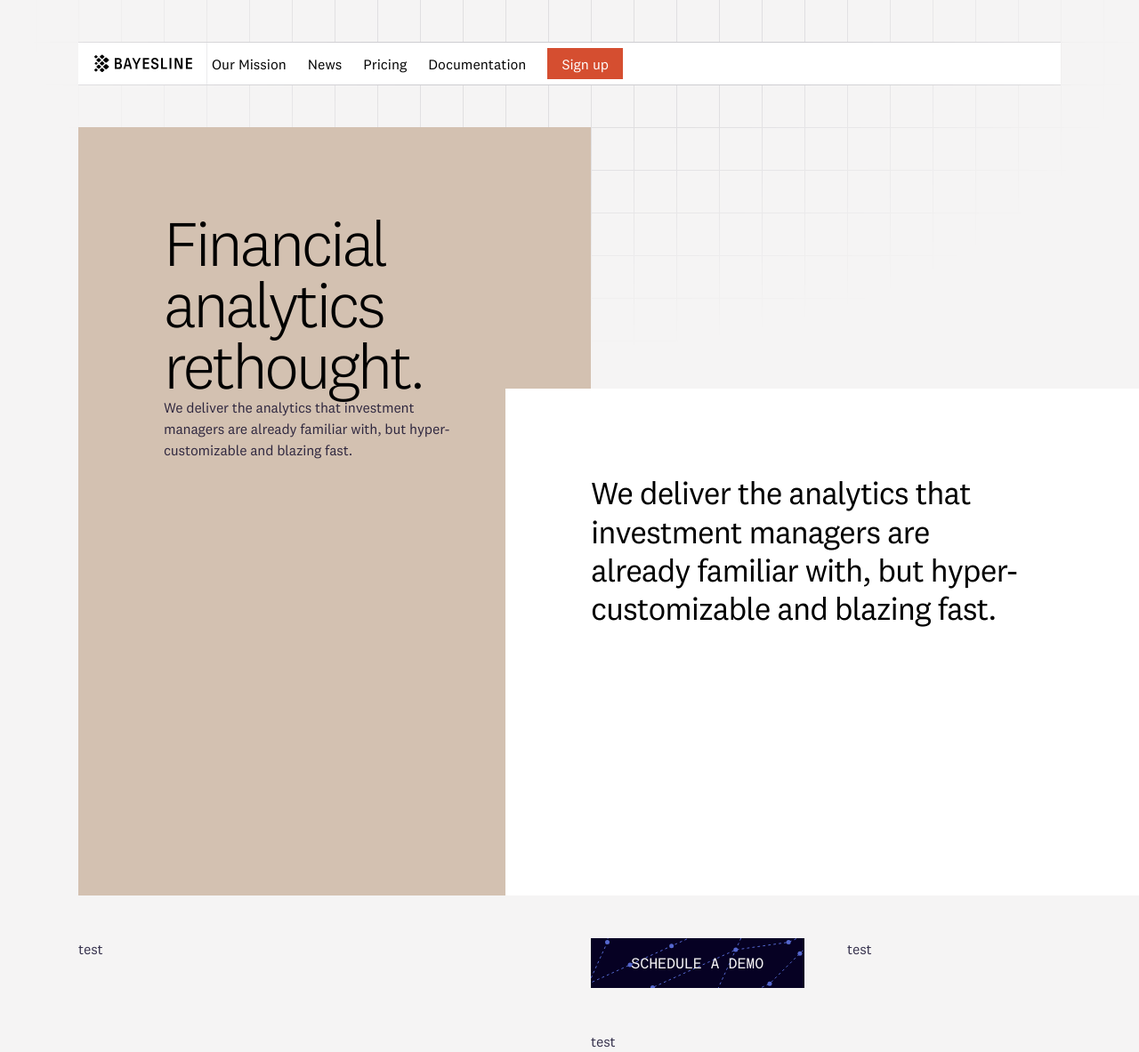
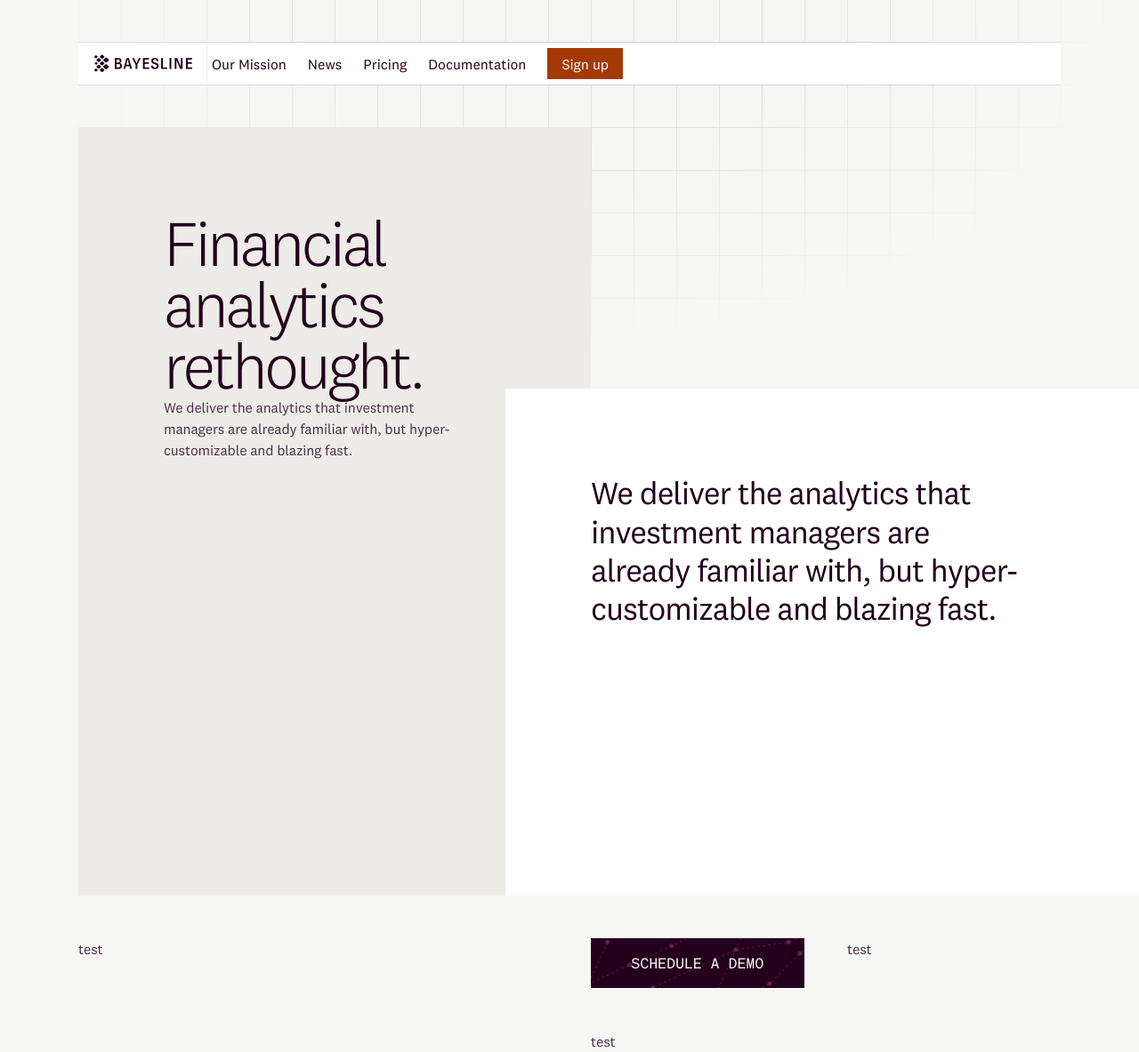
Before and after one commit to sebastiangraz/bayesline, a React (Vite) app: page / in a window 1280 px wide. Shown: the whole page at 89% size. Built offline with nearby package versions, Linux system fonts and the light colour scheme.

Commit message:
Add colors

```diff
--- a/src/components/Box/box.module.css
+++ b/src/components/Box/box.module.css
@@ -5,7 +5,7 @@
 }
 .bg-secondary {
   /*   backdrop-filter: saturate(10%); */
-  background-color: hsl(var(--beige) / 0.92);
+  /* background-color: hsl(var(--beige) / 0.92); */
   box-shadow:
     0 0 0 1px hsl(var(--dark) / 0.04),
     var(--shadow);
--- a/src/components/Button/Button.tsx
+++ b/src/components/Button/Button.tsx
@@ -50,7 +50,7 @@ export const Button = (props: ButtonProps) => {
 
   const backgroundColor = rest.bgColor ? rest.bgColor : '';
   const foregroundColor = rest.fgColor ? rest.fgColor : '';
-  const nodeColor = rest.nodeColor ? rest.nodeColor : 'var(--blue)';
+  const nodeColor = rest.nodeColor ? rest.nodeColor : 'var(--brand-2)';
   const buttonStyle = `${style.button} ${style[background]} ${background} ${className}`;
 
   if (rest.to) {
--- a/src/components/Hero/hero.module.css
+++ b/src/components/Hero/hero.module.css
@@ -1,5 +1,5 @@
 .hero {
-  background: var(--tan);
+  background: var(--background-accent);
   padding: 2em;
   aspect-ratio: 0.6666667;
   grid-row: 1;
--- a/src/components/Illustration/Illustration.tsx
+++ b/src/components/Illustration/Illustration.tsx
@@ -43,12 +43,12 @@ const childVariant = {
 
 export const Illustration = ({ ...props }) => {
   const coral = getComputedStyle(document.documentElement).getPropertyValue('--coral');
-  const tan = getComputedStyle(document.documentElement).getPropertyValue('--tan');
+  const brand = getComputedStyle(document.documentElement).getPropertyValue('--brand');
   const background = getComputedStyle(document.documentElement).getPropertyValue('--background');
 
   const { scrollYProgress } = useScroll();
 
-  const yDistance = useTransform(scrollYProgress, [0, 0.5, 1], [coral, tan, background]);
+  const yDistance = useTransform(scrollYProgress, [0, 0.5, 1], [coral, brand, background]);
   return (
     <motion.svg
       width="852"
--- a/src/components/Navigation/navigation.module.css
+++ b/src/components/Navigation/navigation.module.css
@@ -30,7 +30,7 @@
 }
 
 .highlight {
-  background: var(--coral);
+  background: var(--accent);
   color: white;
   height: 100%;
   display: flex;
--- a/src/global.css
+++ b/src/global.css
@@ -35,17 +35,30 @@
 }
 
 :root {
-  --beige: 0 5% 96%; /* hsl */
-  --dark: 249 94% 7%; /* hsl */
+  --beige: 43 5% 96%; /* hsl */
+  --dark: 313 100% 7%; /* hsl */
 
   --opacity: 1;
+  --text: hsl(var(--dark) / var(--opacity));
+  --background: var(--background-5);
+  --background-accent: var(--background-4);
 
-  --text: hsl(var(--dark) / var(--opacity));
-  --background: hsl(var(--beige) / var(--opacity));
-  --coral: hsl(11, 66%, 51%);
-  --tan: hsl(28, 28%, 76%);
-  --blue: hsl(231, 55%, 57%);
-  --cyan: hsl(198, 69%, 65%);
+  --accent: hsl(20, 94%, 33%);
+  --highlight: hsl(43, 86%, 74%);
+
+  --brand: hsl(var(--dark));
+  --brand-0: var(--brand);
+  --brand-1: hsl(322 79% 13%);
+  --brand-2: hsl(322 51% 26%);
+  --brand-3: hsl(321 88% 78%);
+
+  --background-0: hsl(41.54 13.14% 19.41%);
+  --background-1: hsl(42 7.95% 34.51%);
+  --background-2: hsl(44 6.85% 57.06%);
+  --background-3: hsl(42.86 10.14% 72.94%);
+  --background-4: hsl(48 12.2% 91.96%);
+  --background-5: hsl(60 5.26% 96.27%);
+  /* --background-5: color-mix(in oklch, hsl(42, 13%, 19%) 0%, var(--background)); */
 
   --base-unit: 48;
   --base-wrapper: 1104;
@@ -92,7 +105,7 @@
 body {
   margin: 0;
   padding: 0;
-  color: var(--dark);
+  color: hsl(var(--dark));
   background-color: var(--background);
   font-size: clamp(1rem, 0rem + 4vw, 3rem);
 }
```
Also changed, not shown: 1 other file (tests, documents, lock files or other folders).
